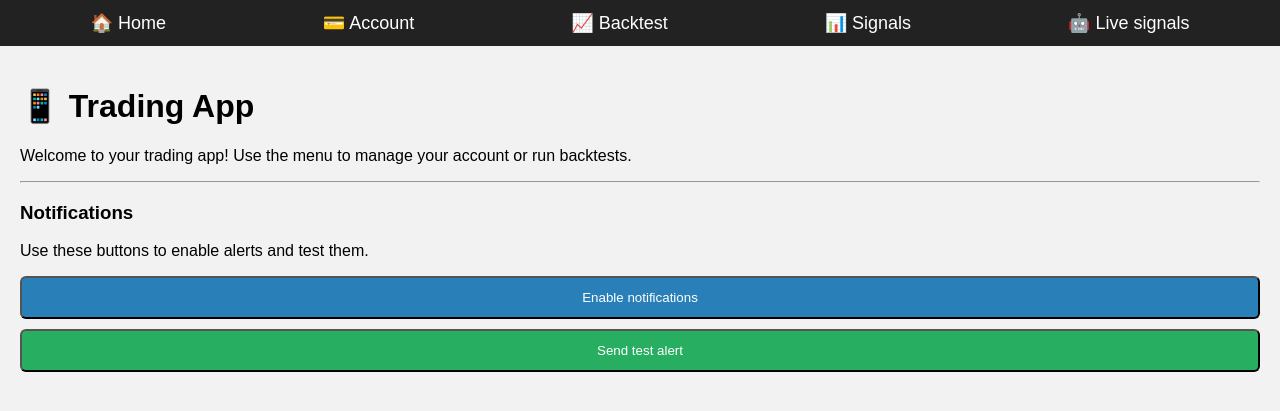
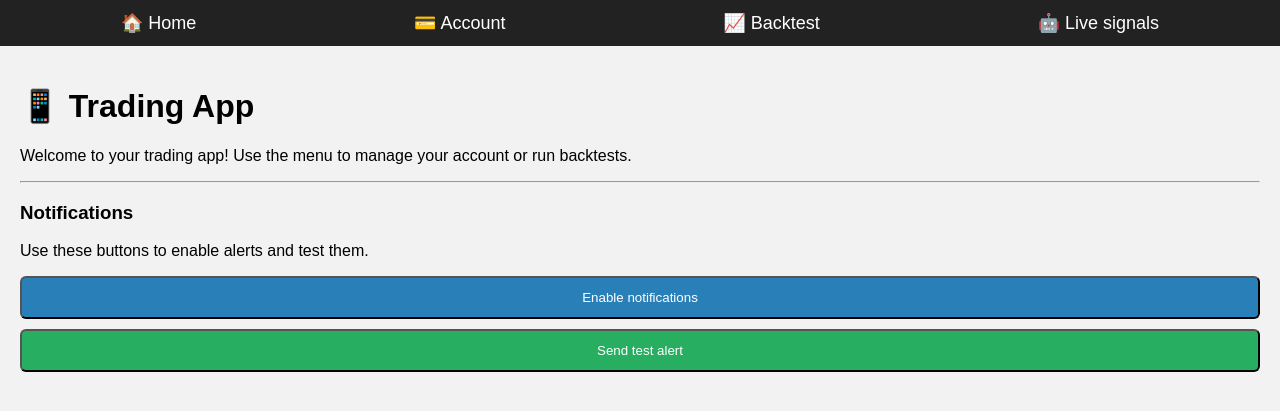
Before and after one commit to harrisonpetty7-art/trading-app, a Flask app: page / in a window 1280 px wide. Shown: the top 411 px of the page. Run offline with Flask 3, Linux system fonts and the light colour scheme.

Commit message:
Update base.html

```diff
--- a/templates/base.html
+++ b/templates/base.html
@@ -18,7 +18,6 @@
     <a href="/">🏠 Home</a>
     <a href="/account">💳 Account</a>
     <a href="/backtest">📈 Backtest</a>
-    <a href="/signals">📊 Signals</a>
     <a href="/live-signals">🤖 Live signals</a>
 </nav>
 
```
